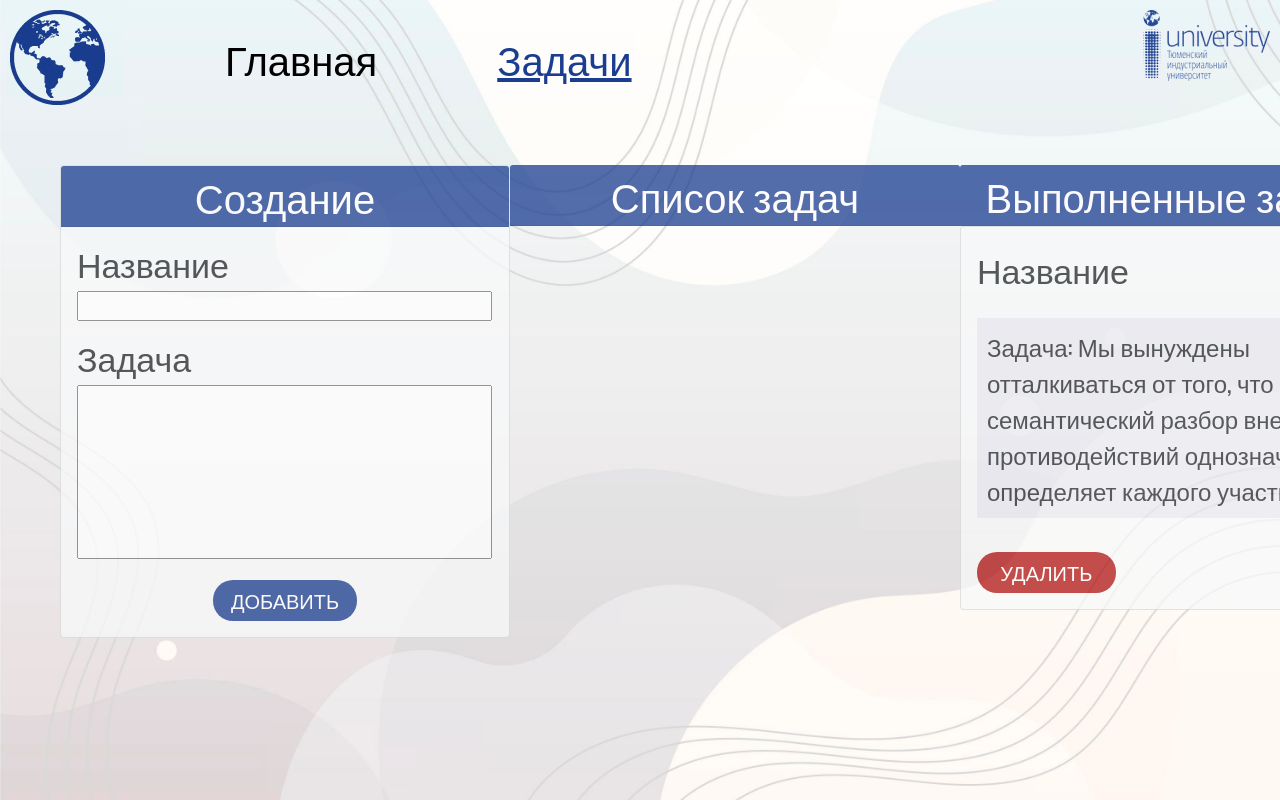
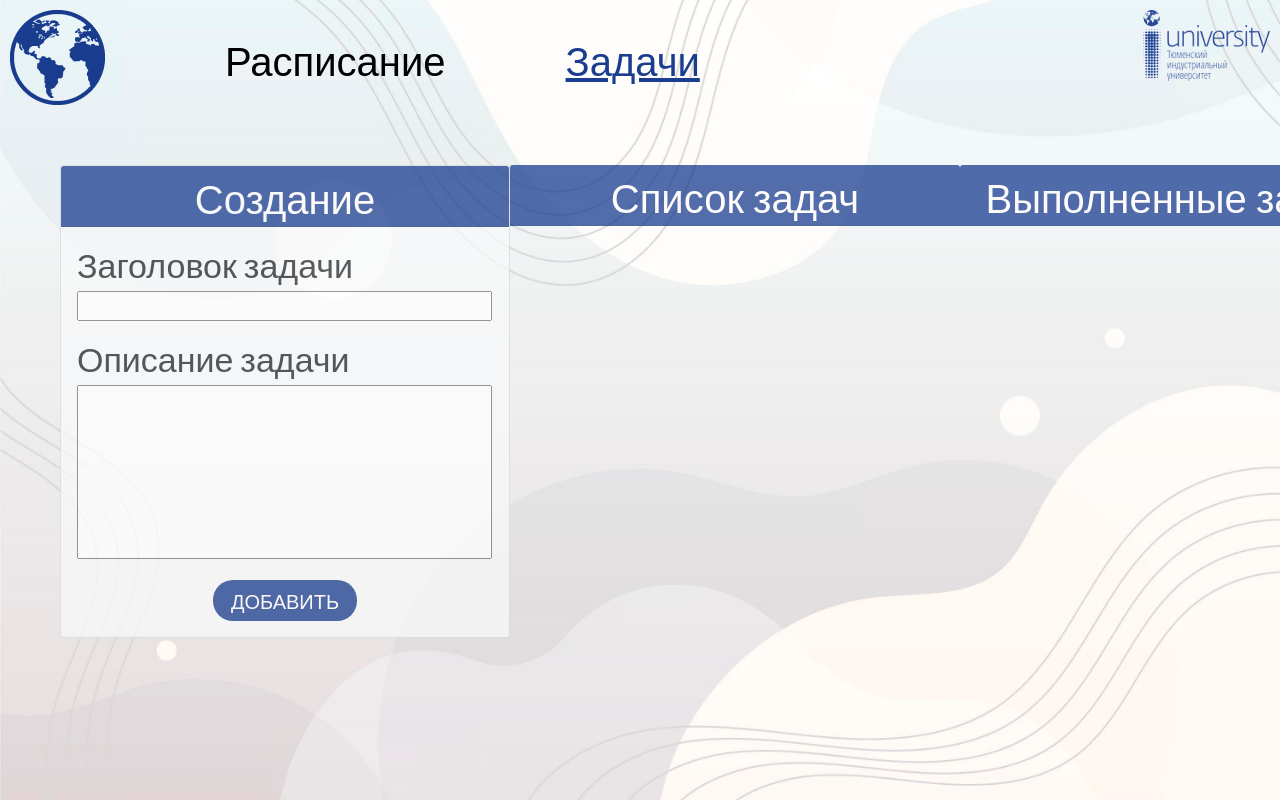
Before and after one commit to FekalisPoganchik/FekalisPoganchik.github.io, a website with bundled scripts: page info.App.kurs/index.html in a window 1280 px wide. Both pictures are taken after a click on the link "Задачи". Shown: the top 800 px of the page. Built offline with nearby package versions, Linux system fonts and the light colour scheme.

Commit message:
0.41CommentsJS

```diff
--- a/info.App.kurs/index.html
+++ b/info.App.kurs/index.html
@@ -7,14 +7,14 @@
     <link href="https://cdn.jsdelivr.net/npm/bootstrap@5.1.3/dist/css/bootstrap.min.css" rel="stylesheet" integrity="sha384-1BmE4kWBq78iYhFldvKuhfTAU6auU8tT94WrHftjDbrCEXSU1oBoqyl2QvZ6jIW3" crossorigin="anonymous">
     <link href="https://fonts.googleapis.com/css2?family=Open+Sans:wght@400;600;700&family=Oswald:wght@300;400&display=swap" rel="stylesheet">
     <link rel="stylesheet" href="css/style.min.css">
-    <title>information Portal</title>
+    <title>coursework</title>
   </head>
   <body>
     <div class="main-background">
     <section class="menu">
       <a id="logomainbtn" href=""><img src="image/Logo.png" alt="LOGO" class="menu-logo"></a>
       <div class="menu-wrap">
-        <div class="menu-item"><a href="" id="mainbtn" class="menu-link linkDecoration">Главная</a></div>
+        <div class="menu-item"><a href="" id="mainbtn" class="menu-link linkDecoration">Расписание</a></div>
         <div class="menu-item"><a href="" id="tasksbtn" class="menu-link">Задачи</a></div>
         <!-- <div class="menu-item"><a href="" class="menu-link">Новости</a></div> -->
       </div>
@@ -30,7 +30,7 @@
             <div class="card-header">Создание</div>
             <div class="card-body">
                 <form name="addTask">
-                  <h5 class="card-title">Название</h5>
+                  <h5 class="card-title">Заголовок задачи</h5>
                   <input
                     type="text"
                     name="title"
@@ -38,7 +38,7 @@
                     class="tasks-input"
                     rows="1"
                   />
-                  <h5 class="card-title">Задача</h5>
+                  <h5 class="card-title">Описание задачи</h5>
                   <textarea
                     type="text"
                     name="body"
@@ -61,23 +61,9 @@
 
         </div>
 
-        <div class="task-done">
+        <div class="task-done" id="asd">
           <div class="card-header card-header-progress">Выполненные задачи</div>
-          <div class="card text-dark bg-light mb-3">
-            <div class="card-body">
-              <ul class="list-group">
-                <li class="list-group-item">
-                    <span class="card-create-title">Название</span>
-                    <p class="card-create-descr">
-                      Задача: Мы вынуждены отталкиваться от того, что семантический разбор внешних противодействий однозначно определяет каждого участника как
-                    </p>
-                    <div class="card-btn">
-                      <button class="card-btn-del">УДАЛИТЬ</button>
-                    </div>
-                </li>
-              </ul>
-            </div>
-          </div>
+
 
         </div>
         </div>
--- a/info.App.kurs/js/script.js
+++ b/info.App.kurs/js/script.js
@@ -46,41 +46,60 @@ routing ()
 
 
 const tasks = [];
+// Массив задач в который поступают/выводятся задачи
+// Одна задача это один объект состаящий из полей: _id, comleted(выполнена или нет), body (текст задачи), title (заголовок задачи)
 
   (function(arrOfTasks) {
+    // Самовызывающая функция который передаются задачи
       const objOfTasks = arrOfTasks.reduce ((acc, task) => {
+        // к масиву arrOfTasks.reduce (применяет функцию к каждому элементу масива слева - направо), на каждой итерации получаем acc(аккамулятор), task(текущую задачу)
+        // Результатом будет объект объектов ключ = id значение (id comleted body title)
         acc[task._id] = task;
+        // Создаем ключ по id задачи и под ключом id поле в объекте в которую будем записывать саму задачу
         return acc;
+        // возвращаем acc
       }, {});
       // ElementsUI
-      const sectionContainer = document.querySelector('.task-progress')
-      const form = document.forms['addTask'];
-      const inputTitle = form.elements['title'];
-      const inputBody = form.elements['body'];
+      const sectionContainer = document.querySelector('.task-progress'),
+            form = document.forms['addTask'],
+            inputTitle = form.elements['title'],
+            inputBody = form.elements['body'];
 
       // Events
       renderAllTasks(objOfTasks);
+      // Вызов функции renderAllTasks(objOfTasks) (передаем в неё объект с задачей)
       form.addEventListener('submit', onFormSubmitHandler);
-      sectionContainer.addEventListener('click', onDeletehandler)
+      // Добавление события подтверждения формы
+      sectionContainer.addEventListener('click', onDeletehandler);
+      // Объект события, с обработчиком клика
 
       function renderAllTasks(tasksList) {
+        // Функция для вывода задач на страницу
+        // Для добавления в DOM менее затратно, генерируется объект с задачами, а потом весь этот объект будет добавлен в список
         if (!tasksList) {
           console.log('Отсутствует список задач');
           return;
         }
+        // If для проверка передачи объекта с задачами
 
         const fragment = document.createDocumentFragment()
+        //  Создание фрагмента для наполнения
         Object.values(tasksList).forEach(task => {
+          // Принимает в качестве аргумента объект и возвращает его значения в виде массива для того что бы перебрать forEach на каждой его итерации мы получаем отдельную задачу
           const section = listItemTemplate(task);
+          // Отдельная функция для создания карточки в дом объекте, равна результату вызова функции listItemTemplate передаем одну заачу.
           fragment.appendChild(section);
+          // Добавляем карточку во фрагмент
         });
         sectionContainer.appendChild(fragment)
       }
 
       function listItemTemplate({_id, title, body} = {}) {
+        // Функция для отрисовки карточки в дом дереве получает деструктурированый task = _id, title, body, эта функция вызывается на каждой итерации
         const section = document.createElement('div');
         section.classList.add('card', 'mb-3');
         section.setAttribute('data-task-id', _id)
+        // Вешаем атрибут с id
 
         const div = document.createElement('div');
         div.classList.add('card-body')
@@ -120,12 +139,16 @@ const tasks = [];
         wrapBtn.appendChild(deleteBtn);
 
         return section;
+        // Возвращаем для того что бы воспользоваться снаружи
       };
 
       function onFormSubmitHandler(e) {
+        // функция для отправки формы
         e.preventDefault();
         const titleValue = inputTitle.value;
+        // Получение значения Title
         const bodyValue = inputBody.value;
+        // Получение значение Body
 
         if (!titleValue || !bodyValue) {
           alert("Пожалуйста введите название и описание задачи.");
@@ -133,12 +156,17 @@ const tasks = [];
         }
         const task = createNewTask(titleValue, bodyValue);
         const listItem = listItemTemplate(task);
+        // Передаем объект в эту функцию для генерации задачи
         sectionContainer.insertAdjacentElement("beforeend", listItem)
+        // позволяет вставить элемент в одну из 4 позиций
         form.reset();
+        // Очищает форму
       }
 
       function createNewTask(title, body) {
+        // Создание задачи и добавление в DOM
         const newTask = {
+          // На основе переданных значений создается нвоый объект задачи который можно добавить в список задач
           title,
           body,
           completed: false,
@@ -151,23 +179,38 @@ const tasks = [];
       }
 
       function deleteTask(id) {
+        // Принимает id задачи котору нужно удалить так же она спрашивает точно ли нужно это сделать
         const { title } = objOfTasks[id];
+        // Достается заголовок определнной задачи для того что бы вставить его в isConfirm
         const isConfirm = confirm(`Вы уверены что хотите удалить задачу: ${title} ?`);
+        // В переменной хранится true/false
         if (!isConfirm) return isConfirm;
+        // Если задача не подтверждена то не будет никаких дальнейших действий Иначе
         delete objOfTasks[id];
+        // Удаление из объекта задачи под переданым id
         return isConfirm;
+        // Возващаем isConfirm для того что бы
       }
 
       function deleteTaskFromHtml (confirmed, el) {
+        // Функция для удаления задачи из HTML разметки
         if(!confirmed) return;
+        // Если confirmed false то прекращаем работу функции иначе
         el.remove();
+        // Удаляем задачу из разметки
       }
 
       function onDeletehandler({ target }) {
+        // Обработчик удаления таски
         if(target.classList.contains('card-btn-del')) {
+          // проверка наличия класса у таргета
           const parent = target.closest('[data-task-id]');
+          // У кнопки будем искать ближайшего родителя с атрибутом data-task-id
           const id = parent.dataset.taskId;
+          // Получение id
           const confirmed = deleteTask(id);
+          // В переменную помещается значение true/false
+
           deleteTaskFromHtml(confirmed, parent)
         }
       }
```
